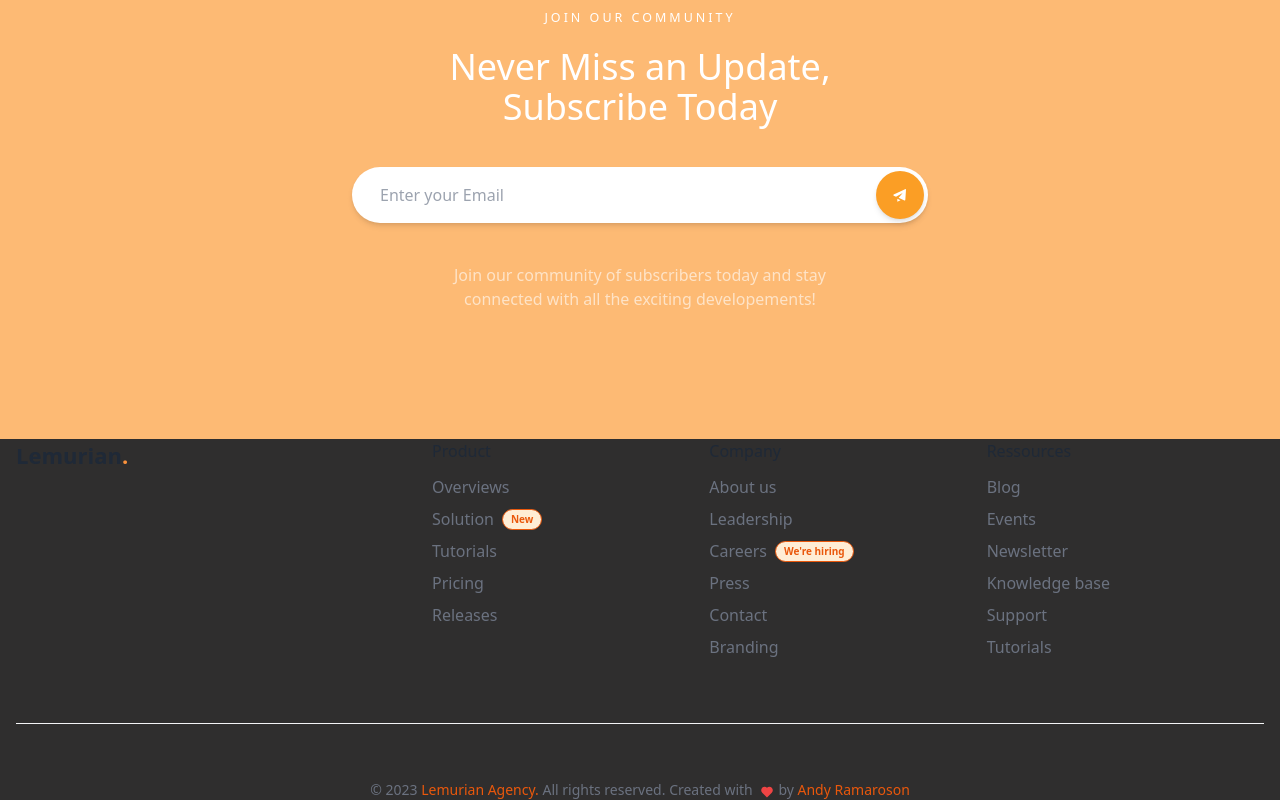
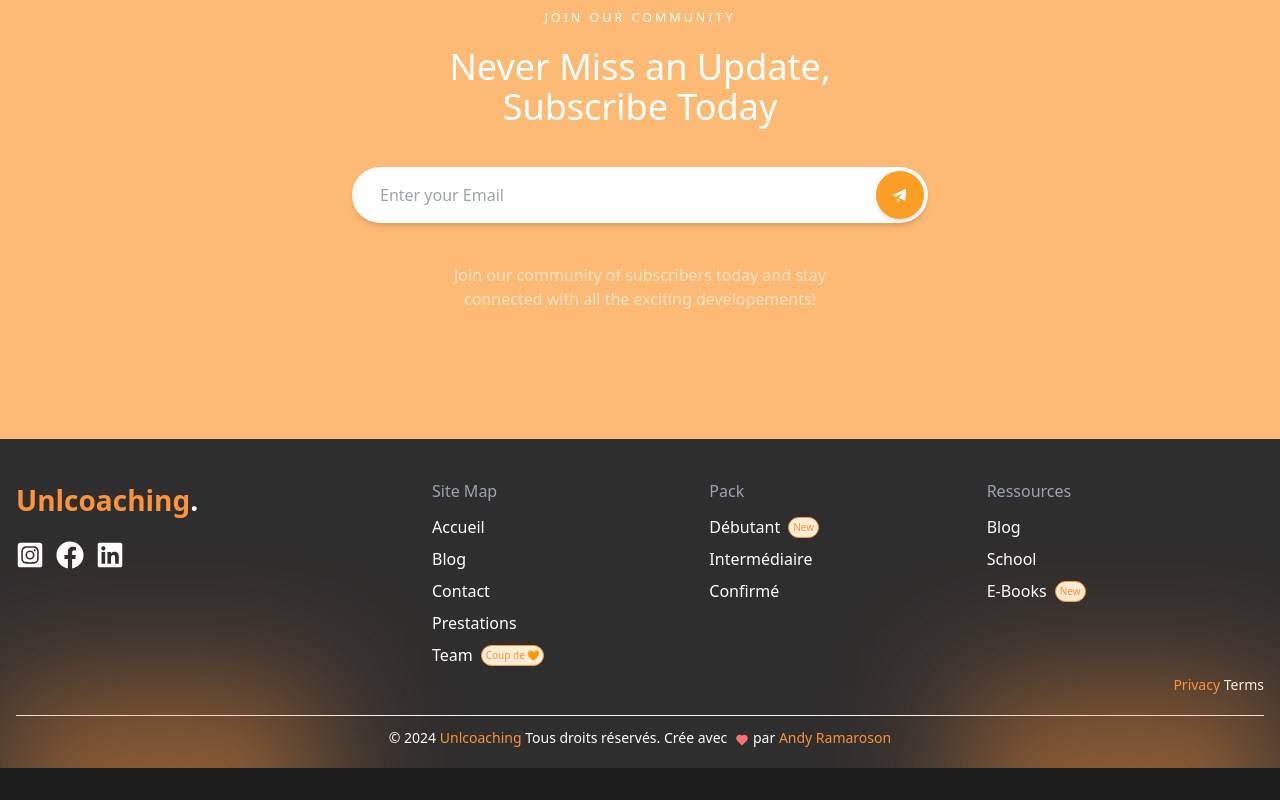
Before and after one commit to AndyRama/Project_JP_01-2, a Next.js app: page /about in a window 1280 px wide. Shown: the part 5017-5817 px from the top of the page. After the commit the page ends 5785 px from the top, so only its background shows below. Built offline with nearby package versions, Linux system fonts and the light colour scheme.

Commit message:
(feat)[Home] create Footer

```diff
--- a/app/components/Footer.jsx
+++ b/app/components/Footer.jsx
@@ -1,108 +1,93 @@
-"use client";
-import React from "react";
-import { BiSolidHeart } from "react-icons/bi";
-import Link from "next/link";
+'use client'
+
+import React from 'react'
+import { BiSolidHeart } from 'react-icons/bi'
+import { FaInstagramSquare } from 'react-icons/fa'
+import { FaFacebook } from 'react-icons/fa'
+import { FaLinkedin } from 'react-icons/fa'
+import Link from 'next/link'
 
 const footerContent = {
   footerLinks: [
     {
-      heading: "Product",
+      heading: 'Site Map',
       links: [
         {
-          href: "#",
-          label: "Overviews",
+          href: '/',
+          label: 'Accueil',
         },
         {
-          href: "#",
-          label: "Solution",
-          badge: "New",
+          href: '/blog',
+          label: 'Blog',
         },
         {
-          href: "#",
-          label: "Tutorials",
+          href: '/contact',
+          label: 'Contact',
         },
         {
-          href: "#",
-          label: "Pricing",
+          href: '/prestations',
+          label: 'Prestations',
         },
         {
-          href: "#",
-          label: "Releases",
+          href: '/team',
+          label: 'Team',
+          badge: 'Coup de 🧡',
         },
       ],
     },
     {
-      heading: "Company",
+      heading: 'Pack',
       links: [
         {
-          href: "/about",
-          label: "About us",
+          href: '/prestations/#pack',
+          label: 'Débutant',
+          badge: 'New',
         },
         {
-          href: "#",
-          label: "Leadership",
+          href: '/prestations/#pack',
+          label: 'Intermédiaire',
         },
         {
-          href: "#",
-          label: "Careers",
-          badge: "We're hiring",
-        },
-        {
-          href: "#",
-          label: "Press",
-        },
-        {
-          href: "#",
-          label: "Contact",
-        },
-        {
-          href: "#",
-          label: "Branding",
+          href: '/prestations/#pack',
+          label: 'Confirmé',
         },
       ],
     },
     {
-      heading: "Ressources",
+      heading: 'Ressources',
       links: [
         {
-          href: "#",
-          label: "Blog",
+          href: '/blog',
+          label: 'Blog',
         },
         {
-          href: "#",
-          label: "Events",
+          href: '/',
+          label: 'School',
         },
         {
-          href: "#",
-          label: "Newsletter",
-        },
-        {
-          href: "#",
-          label: "Knowledge base",
-        },
-        {
-          href: "#",
-          label: "Support",
-        },
-        {
-          href: "#",
-          label: "Tutorials",
+          href: '/prestations/#E-Books',
+          label: 'E-Books',
+          badge: 'New',
         },
       ],
     },
   ],
-};
+}
 
 const Copyright = () => {
   return (
-    <div className="pt-7 mt-7 md:mt-14 md:pt-14 border-t border-t-gray-100 text-center text-gray-500">
+    <div className="pt-2 mb-5 md:mt-5 md:pt-3 border-t border-t-gray-100 text-center text-white ">
       <p className="text-center items-center mx-auto text-sm">
-        &copy; 2023 {" "}
-        <Link href="/" className="text-orange-600">Lemurian Agency. </Link>
-        All rights reserved. Created with { " "}
-        <BiSolidHeart className="text-red-500 mx-1 inline-block"/>
-        by {" "}
-        <Link href="/" className="text-orange-600">Andy Ramaroson</Link>
+        &copy; 2024{' '}
+        <Link href="/" className="text-orange-400">
+          Unlcoaching{' '}
+        </Link>
+        Tous droits réservés. Crée avec{' '}
+        <BiSolidHeart className="text-red-400 mx-1 inline-block" />
+        par{' '}
+        <Link href="/" className="text-orange-400">
+          Andy Ramaroson
+        </Link>
       </p>
     </div>
   )
@@ -110,38 +95,65 @@ const Copyright = () => {
 
 const Footer = ({ className }) => {
   return (
-      <footer className={`${className} overflow-hidden w-full h-full relative`}>
-        <div className="container mx-auto px-4 z-20 relative">
-          <div className="md:flex">
-            <div className="md:w-4/12 mb-10 md:mb-0">
-              <Link href="#" className="text-[22px] text-gray-800 font-bold">
-                Lemurian
-                <span className="text-orange-400">.</span>
+    <footer className={`${className} overflow-hidden w-full h-full z-[2] `}>
+      <div className="container mx-auto px-4 relative mt-10">
+        <div className="md:flex ">
+          <div className="md:w-4/12 mb-5 md:mb-0">
+            <Link href="#" className="text-[28px] text-orange-400 font-bold">
+              Unlcoaching
+              <span className="text-white">.</span>
             </Link>
+            <br />
+            <div className="flex mt-5 pr-10">
+              <span>
+                <Link
+                  href="#"
+                  className="text-[28px] text-white hover:text-orange-200 font-bold mr-10"
+                >
+                  <FaInstagramSquare />
+                </Link>
+              </span>
+              <span>
+                <Link
+                  href="#"
+                  className="text-[28px] text-white  hover:text-orange-200  font-bold mr-10"
+                >
+                  <FaFacebook />
+                </Link>
+              </span>
+              <span>
+                <Link
+                  href="#"
+                  className="text-[28px] text-white hover:text-orange-200 font-bold mr-10"
+                >
+                  <FaLinkedin />
+                </Link>
+              </span>
+            </div>
           </div>
 
-            <div className="md:w-8/12">
-              <div className="grid grid-cols-3 md:grid-cols-3">
+          <div className="md:w-8/12 ">
+            <div className="grid grid-cols-3 md:grid-cols-3 ">
               {footerContent.footerLinks.map((item, index) => (
                 <div className="mb-5 md:mb-0" key={item.heading}>
-                    <h3 className="text-gray-800 mb-3 ,n=3">{item.heading}</h3>
+                  <h3 className="text-gray-400 mb-3">{item.heading}</h3>
                   <ul className="list-none">
                     {item.links.map((link, index) => (
                       <li className="mb-2" key={link.label}>
                         <Link
                           href={link.href}
                           className={`${
-                              link.badge ? "flex gap-2 items-center" : ""
+                            link.badge ? 'flex gap-2 items-center' : ''
                           }
-                            text-gray-500 duration-300 transition-all ease-in-out hover:text-orange-400`}
+                            text-white duration-300 transition-all ease-in-out hover:text-orange-400`}
                         >
                           {link.badge ? (
                             <>
                               <span>{link.label}</span>
                               <span
-                                  className="py-0.5 px-2 rounded-full bg-orange-100
-                                    border border-orange-600 text-[10px] text-orange-600
-                                    font-semibold invisible sm:visible"
+                                className="py-0.5 px-1 rounded-full bg-orange-100
+                                    border border-orange-400 text-[10px] text-orange-400
+                                    invisible sm:visible"
                               >
                                 {link.badge}
                               </span>
@@ -157,11 +169,30 @@ const Copyright = () => {
               ))}
             </div>
           </div>
+        </div>{' '}
+        {/* Version 2 */}
+        <p className="text-right items-right mx-auto text-sm pb-0">
+          <Link
+            href="/document/privacy"
+            className="text-orange-400 hover:text-white"
+          >
+            Privacy{' '}
+          </Link>{' '}
+          <Link
+            href="/document/terms"
+            className="text-white hover:text-orange-400"
+          >
+            Terms{' '}
+          </Link>
+        </p>
+        <Copyright />
       </div>
-          < Copyright/>
+      <div className="transform-gpu blur-3xl ">
+        <div className="absolute -mt-20 left-0 opacity-50 -z-50 w-32 h-48 md:w-80 md:h-96 bg-gradient-to-tr from-[#e78738] to-[#fb923c]"></div>
+        <div className="absolute -mt-20 right-0 opacity-0 md:opacity-50 -z-50 w-80 h-96 bg-gradient-to-tr from-[#e78738] to-[#fb923c]"></div>
       </div>
     </footer>
-  );
-};
+  )
+}
 
-export default Footer;
+export default Footer
```
Lines whose indentation alone changed are shown as unchanged.
